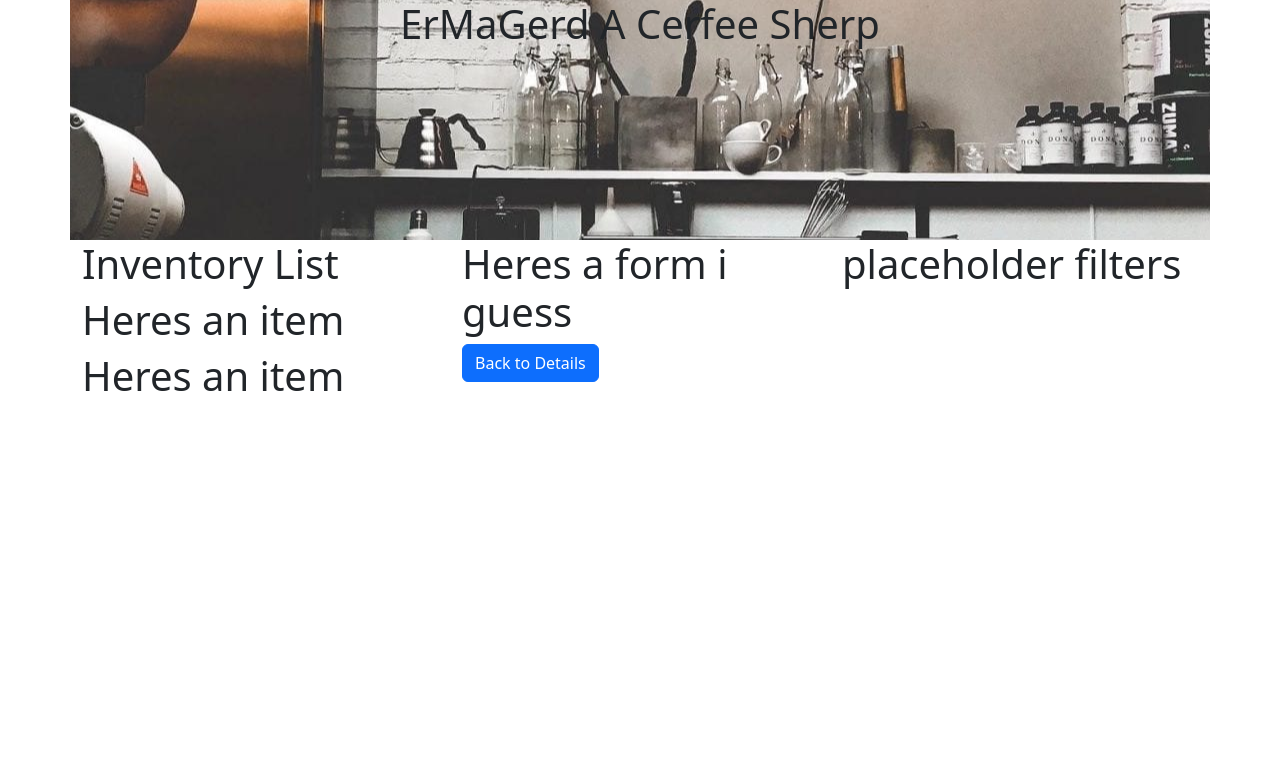
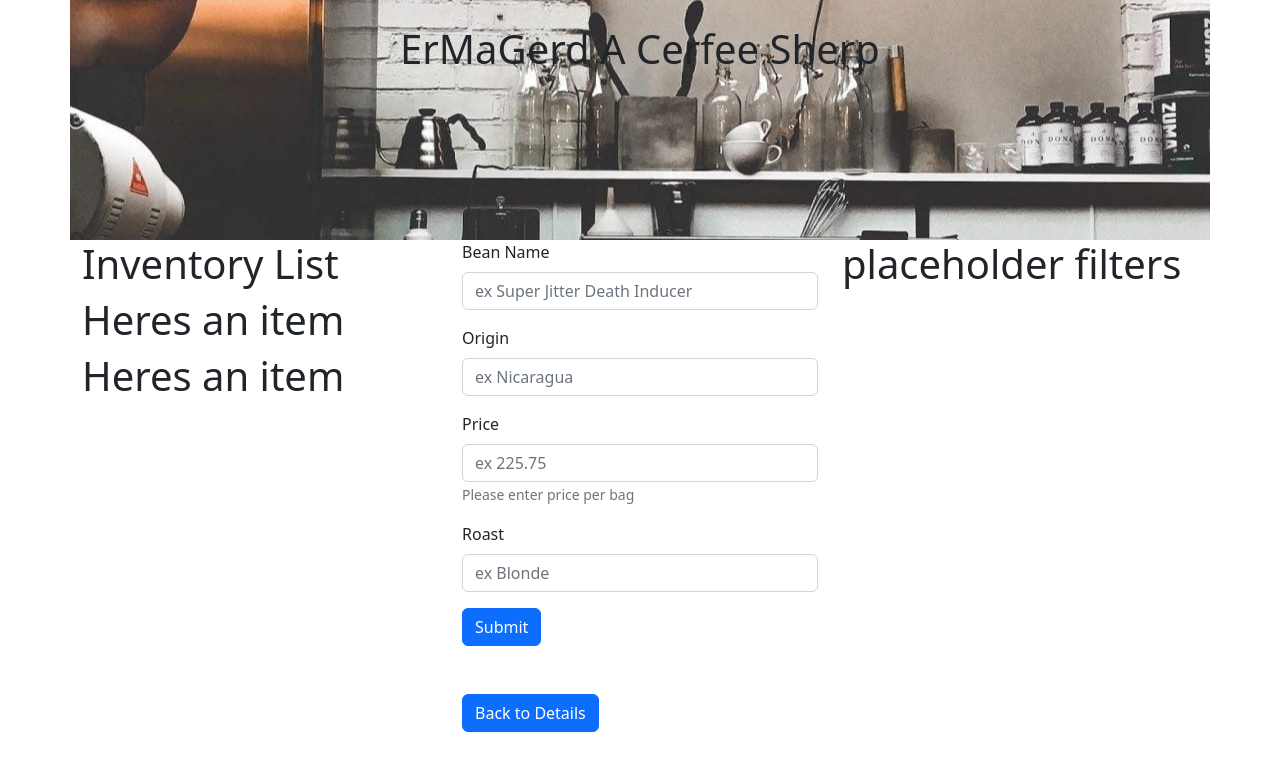
Before and after one commit to CarlSustrich/CoffeeThing, a React (Create React App) app: page / in a window 1280 px wide. Both pictures are taken after a click on the button "Add Inventory Item". Shown: the top 770 px of the page. Built offline with nearby package versions, Linux system fonts and the light colour scheme.

Commit message:
built add inventory form

```diff
--- a/src/components/Header/headerControl.js
+++ b/src/components/Header/headerControl.js
@@ -19,7 +19,8 @@ export default class headerControl extends React.Component {
       backgroundPosition: 'center',
       height: '30vh',
       width: '100vw',
-      textAlign: 'center'
+      textAlign: 'center',
+      padding: '25px'
     }
     return(
       <div style={headerStyles}>
--- a/src/components/Inventory/itemManagement.js
+++ b/src/components/Inventory/itemManagement.js
@@ -5,7 +5,32 @@ import Button from 'react-bootstrap/Button';
 export default function itemManagement(props) {
   return (
     <>
-      <h1>Heres a form i guess</h1>
+      <Form>
+        <Form.Group className="mb-3" controlId='beanName'>
+          <Form.Label>Bean Name</Form.Label>
+          <Form.Control type="text" placeholder='ex Super Jitter Death Inducer' />
+        </Form.Group>
+        <Form.Group className="mb-3" controlId='beanOrigin'>
+          <Form.Label>Origin</Form.Label>
+          <Form.Control type="text" placeholder='ex Nicaragua' />
+        </Form.Group>
+        <Form.Group className="mb-3" controlId='beanPrice'>
+          <Form.Label>Price</Form.Label>
+          <Form.Control type="number" placeholder='ex 225.75' />
+          <Form.Text className="text-muted">
+            Please enter price per bag
+          </Form.Text>
+        </Form.Group>
+        <Form.Group className="mb-3" controlId='beanRoast'>
+          <Form.Label>Roast</Form.Label>
+          <Form.Control type="text" placeholder='ex Blonde' />
+        </Form.Group>
+        <Button variant="primary" type="submit">
+          Submit
+        </Button>
+      </Form>
+      <br />
+      <br />
       <Button onClick={props.onSwapRequest}>Back to Details</Button>
     </>
   )
```
